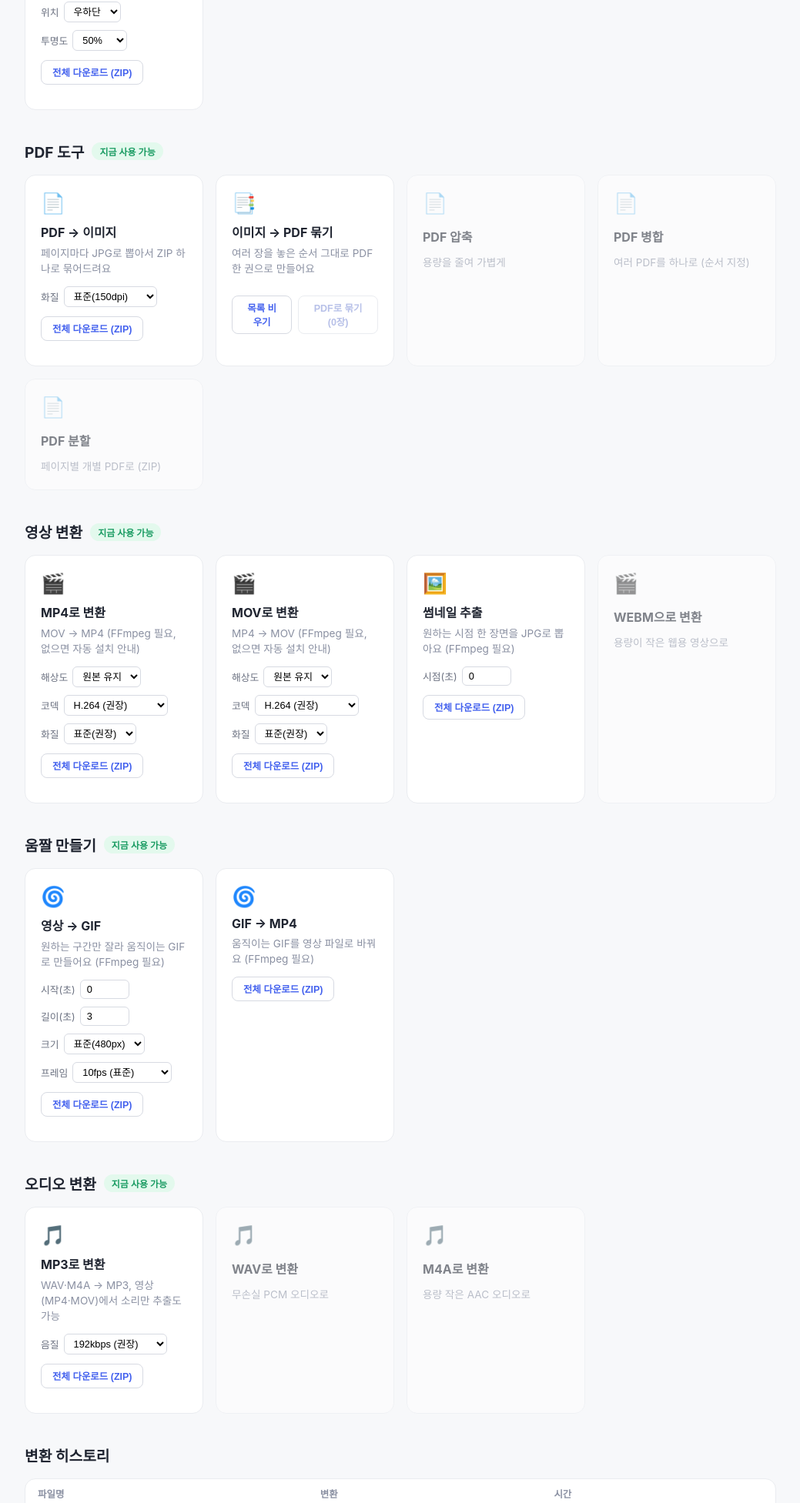
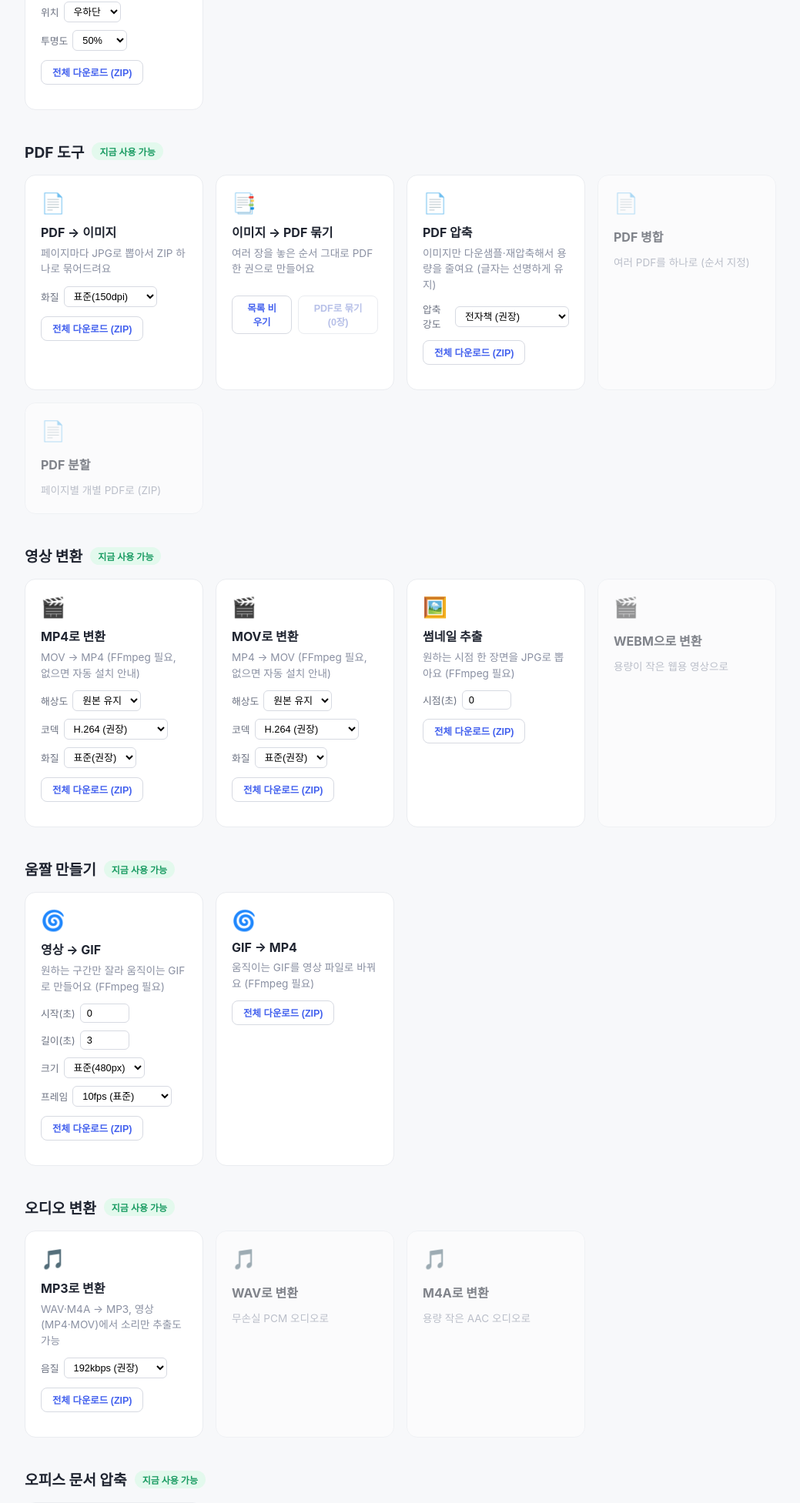
Before and after one commit to Sunnie1020/sunnie_transfer, a Flask app: page / in a window 1280 px wide. Shown: the part 1171-3124 px from the top of the page at 77% size, without its empty margins (120-1159 px from the left). Run offline with Flask 3, Linux system fonts and the light colour scheme; data that the repository does not hold is empty; some libraries are stand-ins or nearby versions.

Commit message:
PDF 압축(화면용/전자책/인쇄용)과 오피스 문서(PPTX/DOCX/XLSX) 이미지 재압축 기능 추가, 압축 전후 용량 표시

```diff
--- a/routes/convert.py
+++ b/routes/convert.py
@@ -9,11 +9,14 @@ from config import (
     ALLOWED_AUDIO_INPUT_EXTENSIONS,
     ALLOWED_DOCUMENT_EXTENSIONS,
     ALLOWED_IMAGE_EXTENSIONS,
+    ALLOWED_OFFICE_EXTENSIONS,
     ALLOWED_VIDEO_EXTENSIONS,
     DEFAULT_AUDIO_BITRATE,
     DEFAULT_GIF_FPS,
     DEFAULT_GIF_WIDTH,
     DEFAULT_IMAGE_QUALITY,
+    DEFAULT_OFFICE_COMPRESSION_PRESET,
+    DEFAULT_PDF_COMPRESSION_PRESET,
     DEFAULT_PDF_TO_IMAGE_DPI,
     DEFAULT_VIDEO_CODEC,
     DEFAULT_VIDEO_CRF,
@@ -29,7 +32,9 @@ from config import (
     MIN_IMAGE_QUALITY,
     MIN_VIDEO_CRF,
     MIN_WATERMARK_OPACITY,
+    OFFICE_COMPRESSION_PRESET_CHOICES,
     OUTPUT_FOLDER,
+    PDF_COMPRESSION_PRESET_CHOICES,
     PDF_TO_IMAGE_DPI_CHOICES,
     PROCESS_WIDTH_CHOICES,
     UPLOAD_FOLDER,
@@ -45,6 +50,8 @@ from converters.gif_converter import convert_gif_to_video, convert_video_segment
 from converters.history import add_record, get_recent_records
 from converters.image_converter import convert_image
 from converters.image_processor import process_image
+from converters.office_compressor import compress_office_document
+from converters.pdf_compressor import compress_pdf
 from converters.video_converter import convert_video, extract_thumbnail
 
 convert_bp = Blueprint("convert", __name__)
@@ -522,3 +529,85 @@ def video_thumbnail_route():
 
     download_name = f"{stem}_thumb.jpg"
     return send_file(output_path, as_attachment=True, download_name=download_name)
+
+
+@convert_bp.post("/api/compress/pdf")
+def compress_pdf_route():
+    uploaded_file = request.files.get("file")
+    preset = request.form.get("preset", DEFAULT_PDF_COMPRESSION_PRESET).strip().lower()
+
+    if uploaded_file is None or uploaded_file.filename == "":
+        return jsonify({"error": "파일이 전달되지 않았습니다."}), 400
+
+    original_name = secure_filename(uploaded_file.filename)
+    extension = _extension_of(original_name)
+
+    if extension not in ALLOWED_DOCUMENT_EXTENSIONS:
+        return jsonify({"error": f"PDF 파일만 지원합니다: .{extension}"}), 400
+
+    if preset not in PDF_COMPRESSION_PRESET_CHOICES:
+        return jsonify({"error": f"지원하지 않는 압축 강도입니다: {preset}"}), 400
+
+    job_id = uuid.uuid4().hex
+    stem = Path(original_name).stem or "document"
+
+    input_path = UPLOAD_FOLDER / f"{job_id}_{original_name}"
+    uploaded_file.save(input_path)
+    original_size = input_path.stat().st_size
+
+    try:
+        output_path = OUTPUT_FOLDER / f"{job_id}_{stem}_압축.pdf"
+        compress_pdf(str(input_path), str(output_path), preset)
+        add_record(original_name, "pdf", "pdf(압축)")
+    except Exception as error:
+        return jsonify({"error": f"압축에 실패했습니다: {error}"}), 500
+    finally:
+        input_path.unlink(missing_ok=True)
+
+    compressed_size = output_path.stat().st_size
+    download_name = f"{stem}_압축.pdf"
+    response = send_file(output_path, as_attachment=True, download_name=download_name)
+    response.headers["X-Original-Size"] = str(original_size)
+    response.headers["X-Compressed-Size"] = str(compressed_size)
+    return response
+
+
+@convert_bp.post("/api/compress/office")
+def compress_office_route():
+    uploaded_file = request.files.get("file")
+    preset = request.form.get("preset", DEFAULT_OFFICE_COMPRESSION_PRESET).strip().lower()
+
+    if uploaded_file is None or uploaded_file.filename == "":
+        return jsonify({"error": "파일이 전달되지 않았습니다."}), 400
+
+    original_name = secure_filename(uploaded_file.filename)
+    extension = _extension_of(original_name)
+
+    if extension not in ALLOWED_OFFICE_EXTENSIONS:
+        return jsonify({"error": f"지원하지 않는 오피스 문서 형식입니다: .{extension}"}), 400
+
+    if preset not in OFFICE_COMPRESSION_PRESET_CHOICES:
+        return jsonify({"error": f"지원하지 않는 압축 강도입니다: {preset}"}), 400
+
+    job_id = uuid.uuid4().hex
+    stem = Path(original_name).stem or "document"
+
+    input_path = UPLOAD_FOLDER / f"{job_id}_{original_name}"
+    uploaded_file.save(input_path)
+    original_size = input_path.stat().st_size
+
+    try:
+        output_path = OUTPUT_FOLDER / f"{job_id}_{stem}_압축.{extension}"
+        compress_office_document(str(input_path), str(output_path), preset)
+        add_record(original_name, extension, f"{extension}(압축)")
+    except Exception as error:
+        return jsonify({"error": f"압축에 실패했습니다: {error}"}), 500
+    finally:
+        input_path.unlink(missing_ok=True)
+
+    compressed_size = output_path.stat().st_size
+    download_name = f"{stem}_압축.{extension}"
+    response = send_file(output_path, as_attachment=True, download_name=download_name)
+    response.headers["X-Original-Size"] = str(original_size)
+    response.headers["X-Compressed-Size"] = str(compressed_size)
+    return response
--- a/static/css/style.css
+++ b/static/css/style.css
@@ -477,6 +477,12 @@ body {
   background: #15804f;
 }
 
+.job__meta {
+  font-size: 0.75rem;
+  color: #1b9c63;
+  font-weight: 600;
+}
+
 .history {
   background: #fff;
   border: 1px solid #eaecf0;
--- a/static/js/main.js
+++ b/static/js/main.js
@@ -9,6 +9,8 @@ const ENDPOINTS = {
   "gif-to-video": "/api/convert/video-from-gif",
   "pdf-to-images": "/api/document/pdf-to-images",
   "video-thumbnail": "/api/document/video-thumbnail",
+  "pdf-compress": "/api/compress/pdf",
+  "office-compress": "/api/compress/office",
 };
 
 const FFMPEG_REQUIRED_CATEGORIES = ["video", "audio", "video-to-gif", "gif-to-video", "video-thumbnail"];
@@ -18,6 +20,7 @@ const DEFAULT_VIDEO_CODEC = "h264";
 const DEFAULT_VIDEO_CRF = "23";
 const DEFAULT_GIF_WIDTH = "480";
 const DEFAULT_GIF_FPS = "10";
+const DEFAULT_COMPRESSION_PRESET = "ebook";
 const DEFAULT_PDF_DPI = "150";
 
 const JOB_BADGE_LABELS = {
@@ -78,6 +81,34 @@ function setJobDone(job, blob, downloadName, sourceRelativePath) {
   job._downloadPath = buildZipPath(sourceRelativePath || "", downloadName);
 }
 
+function formatBytes(bytes) {
+  if (bytes < 1024) return `${bytes}B`;
+  const units = ["KB", "MB", "GB"];
+  let value = bytes;
+  let unitIndex = -1;
+  do {
+    value /= 1024;
+    unitIndex += 1;
+  } while (value >= 1024 && unitIndex < units.length - 1);
+  return `${value.toFixed(1)}${units[unitIndex]}`;
+}
+
+// 압축 계열 API가 응답 헤더로 원본/압축 후 용량을 실어 보내면, job 옆에 "이전 → 이후" 표시를 붙인다.
+function appendSizeComparison(job, xhr) {
+  const originalSizeHeader = xhr.getResponseHeader("X-Original-Size");
+  const compressedSizeHeader = xhr.getResponseHeader("X-Compressed-Size");
+  if (!originalSizeHeader || !compressedSizeHeader) return;
+
+  const originalSize = parseInt(originalSizeHeader, 10);
+  const compressedSize = parseInt(compressedSizeHeader, 10);
+  const percent = Math.round((1 - compressedSize / originalSize) * 100);
+
+  const meta = document.createElement("span");
+  meta.className = "job__meta";
+  meta.textContent = `${formatBytes(originalSize)} → ${formatBytes(compressedSize)} (${percent}% 감소)`;
+  job.appendChild(meta);
+}
+
 function setJobError(job, message) {
   job.className = "job job--error";
   job.querySelector(".job__badge").className = "job__badge job__badge--error";
@@ -123,6 +154,8 @@ function convertJob(job, item, format, category = "image", options = {}) {
       formData.append("dpi", options.dpi || DEFAULT_PDF_DPI);
     } else if (category === "video-thumbnail") {
       formData.append("timestamp", options.timestamp || "0");
+    } else if (category === "pdf-compress" || category === "office-compress") {
+      formData.append("preset", options.preset || DEFAULT_COMPRESSION_PRESET);
     }
 
     const xhr = new XMLHttpRequest();
@@ -144,6 +177,7 @@ function convertJob(job, item, format, category = "image", options = {}) {
         const match = disposition.match(/filename="?([^"]+)"?/);
         const downloadName = match ? match[1] : `converted.${format}`;
         setJobDone(job, xhr.response, downloadName, item.relativePath);
+        appendSizeComparison(job, xhr);
         refreshHistory();
         resolve();
       } else {
@@ -506,6 +540,7 @@ activeCards.forEach((card) => {
   const gifFpsSelect = card.querySelector(".card__gif-fps");
   const pdfDpiSelect = card.querySelector(".card__pdf-dpi");
   const thumbTimestampInput = card.querySelector(".card__thumb-timestamp");
+  const compressPresetSelect = card.querySelector(".card__compress-preset");
 
   if (card.dataset.accept) {
     input.accept = card.dataset.accept;
@@ -550,6 +585,9 @@ activeCards.forEach((card) => {
     }
     if (category === "video-thumbnail") {
       return { timestamp: thumbTimestampInput ? thumbTimestampInput.value : "0" };
+    }
+    if (category === "pdf-compress" || category === "office-compress") {
+      return { preset: compressPresetSelect ? compressPresetSelect.value : DEFAULT_COMPRESSION_PRESET };
     }
     return {
       maxDimension: sizeSelect ? sizeSelect.value : "original",
--- a/templates/index.html
+++ b/templates/index.html
@@ -221,10 +221,25 @@
           </div>
           <div class="card__jobs" id="imagesToPdfJobs"></div>
         </div>
-        <div class="card card--soon">
-          <span class="card__icon">📄</span>
-          <span class="card__title">PDF 압축</span>
-          <span class="card__desc">용량을 줄여 가볍게</span>
+        <div class="card card--active" data-category="pdf-compress" data-format="pdf" data-accept=".pdf">
+          <label class="card__dropzone">
+            <input type="file" class="card__input" multiple hidden>
+            <span class="card__icon">📄</span>
+            <span class="card__title">PDF 압축</span>
+            <span class="card__desc">이미지만 다운샘플·재압축해서 용량을 줄여요 (글자는 선명하게 유지)</span>
+          </label>
+          <div class="card__options" onclick="event.stopPropagation()">
+            <label class="card__option">
+              압축 강도
+              <select class="card__compress-preset">
+                <option value="screen">화면용 (최대 압축)</option>
+                <option value="ebook" selected>전자책 (권장)</option>
+                <option value="print">인쇄용 (고화질 유지)</option>
+              </select>
+            </label>
+          </div>
+          <button type="button" class="card__download-all">전체 다운로드 (ZIP)</button>
+          <div class="card__jobs"></div>
         </div>
         <div class="card card--soon">
           <span class="card__icon">📄</span>
@@ -437,6 +452,35 @@
 
     <section class="tool-section">
       <div class="tool-section__heading">
+        <h2>오피스 문서 압축</h2>
+        <span class="badge badge--ready">지금 사용 가능</span>
+      </div>
+      <div class="card-grid">
+        <div class="card card--active" data-category="office-compress" data-format="office" data-accept=".docx,.pptx,.xlsx">
+          <label class="card__dropzone">
+            <input type="file" class="card__input" multiple hidden>
+            <span class="card__icon">🗜️</span>
+            <span class="card__title">PPTX·DOCX·XLSX 압축</span>
+            <span class="card__desc">문서 안 이미지만 재압축해서 용량을 줄여요. 문서 구조는 그대로 유지돼요</span>
+          </label>
+          <div class="card__options" onclick="event.stopPropagation()">
+            <label class="card__option">
+              압축 강도
+              <select class="card__compress-preset">
+                <option value="screen">화면용 (최대 압축)</option>
+                <option value="ebook" selected>전자책 (권장)</option>
+                <option value="print">인쇄용 (고화질 유지)</option>
+              </select>
+            </label>
+          </div>
+          <button type="button" class="card__download-all">전체 다운로드 (ZIP)</button>
+          <div class="card__jobs"></div>
+        </div>
+      </div>
+    </section>
+
+    <section class="tool-section">
+      <div class="tool-section__heading">
         <h2>변환 히스토리</h2>
       </div>
       <div class="history">
```
Also changed, not shown: config.py (+9 -0 lines), converters/office_compressor.py (added, +68 -0 lines), converters/pdf_compressor.py (added, +78 -0 lines).
